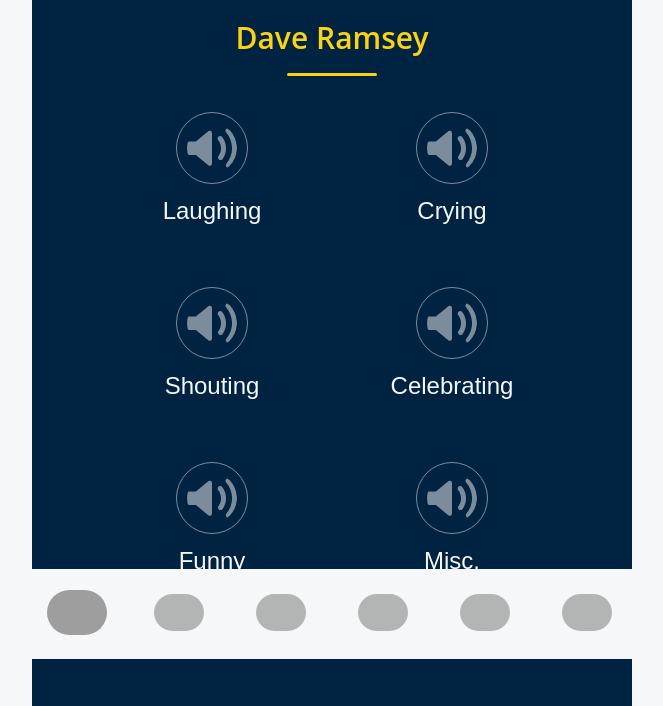
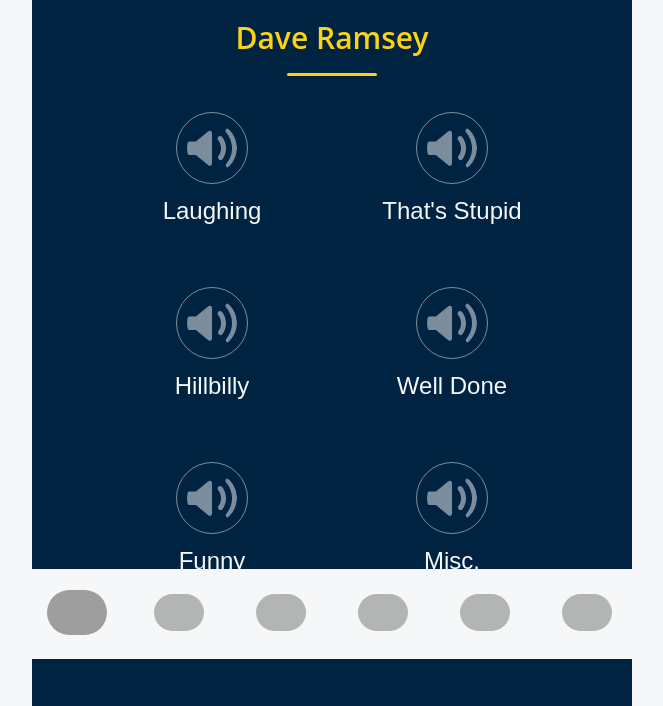
Before and after one commit to jeffreymcfarland/ramsey-sounds, a Gatsby site: page /home in a window 1280 px wide. Shown: the part 141-847 px from the top of the page, without its empty margins (308-971 px from the left). Built offline with nearby package versions, Linux system fonts and the light colour scheme; Gatsby itself is replaced by a stand-in of ours; grey boxes are pictures that could not be loaded.

Commit message:
add some sound bits for dave and john

```diff
--- a/src/pages/home.js
+++ b/src/pages/home.js
@@ -9,6 +9,10 @@
 import "../assets/sass/home.scss";
 
 import daveLaugh from "../assets/audio/Dave-Laughing.mp3";
+import thatsStupid from "../assets/audio/Thats-Stupid.mp3";
+import hillBilly from "../assets/audio/Hill-Billy.mp3";
+import wellDone from "../assets/audio/Well-Done.mp3";
+import hardWork from "../assets/audio/Hard-Work.mp3";
 
 const Home = () => {
   const [labels, setLabels] = useState([
@@ -17,9 +21,9 @@
       name: "daveRamsey",
       sounds: [
         { id: 1, label: "Laughing", sound: daveLaugh },
-        { id: 2, label: "Crying" },
-        { id: 3, label: "Shouting" },
-        { id: 4, label: "Celebrating" },
+        { id: 2, label: "That's Stupid", sound: thatsStupid },
+        { id: 3, label: "Hillbilly", sound: hillBilly },
+        { id: 4, label: "Well Done", sound: wellDone },
         { id: 5, label: "Funny" },
         { id: 6, label: "Misc." },
       ],
@@ -76,7 +80,7 @@
       person: "Dr. John Delony",
       name: "drJohnDelony",
       sounds: [
-        { id: 1, label: "Laughing" },
+        { id: 1, label: "Hard Work", sound: hardWork },
         { id: 2, label: "Crying" },
         { id: 3, label: "Shouting" },
         { id: 4, label: "Celebrating" },
```
Also changed, not shown: 6 other files.
